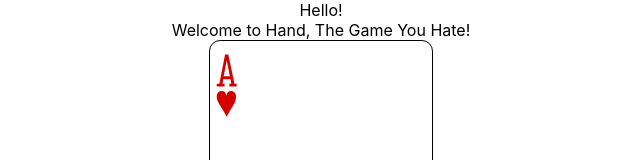
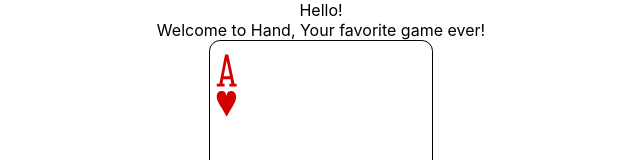
Before and after one commit to benton910/card-games, a React (Create React App) app: page / in a window 1280 px wide. Shown: the top 160 px of the page, without its empty margins (319-959 px from the left). Built offline with nearby package versions, Linux system fonts and the light colour scheme.

Commit message:
Updated Hand header

```diff
--- a/src/components/HandGame.js
+++ b/src/components/HandGame.js
@@ -29,7 +29,7 @@ function HandGame() {
   return (
     <div>
       <header>Hello!</header>
-      <div>Welcome to Hand, The Game You Hate!</div>
+      <div>Welcome to Hand, Your favorite game ever!</div>
       <Hand cardsInHand={cards} onAddCard={() => {
         cards.push(addCardToHand());
         console.log(cards)
```
